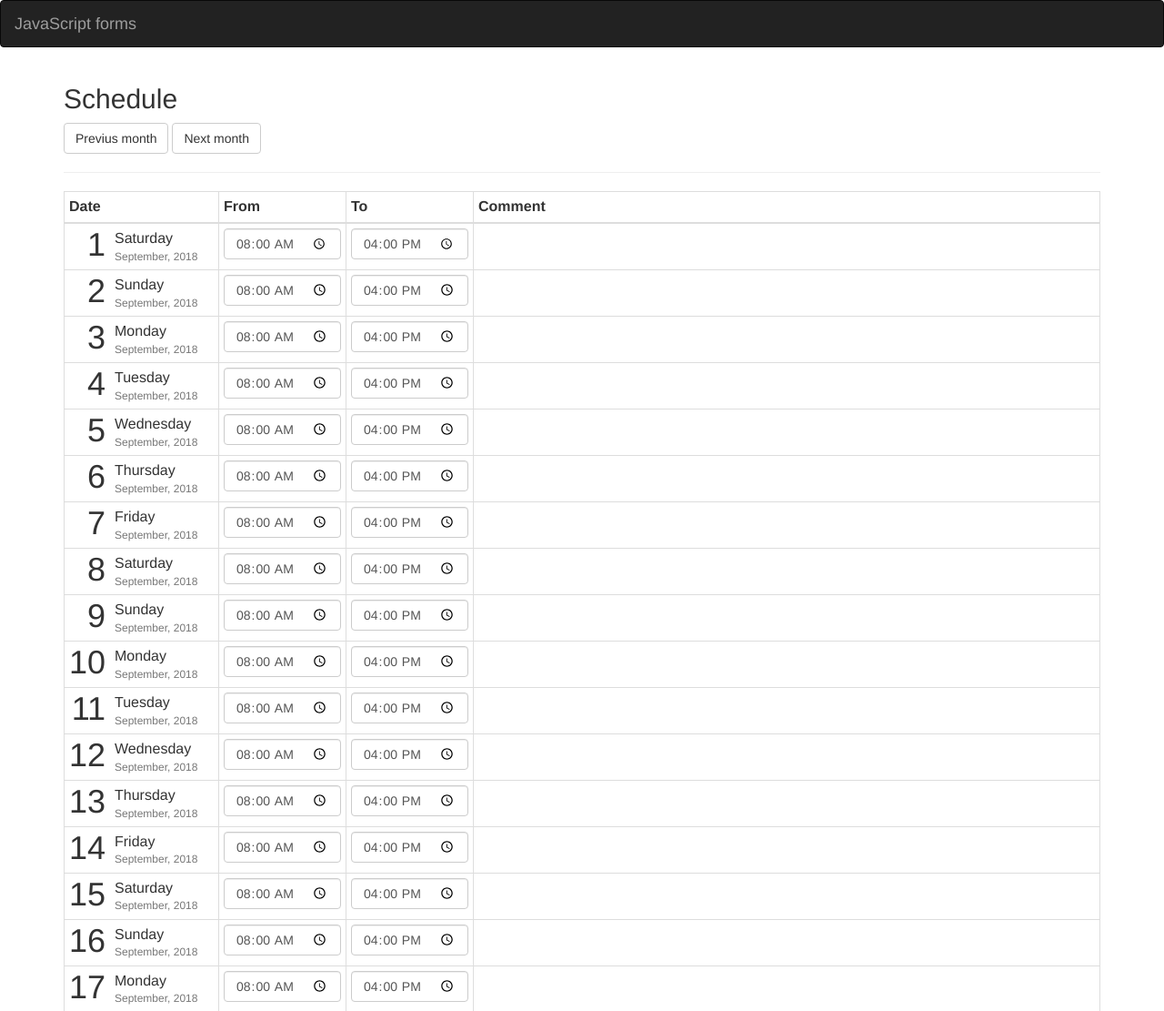
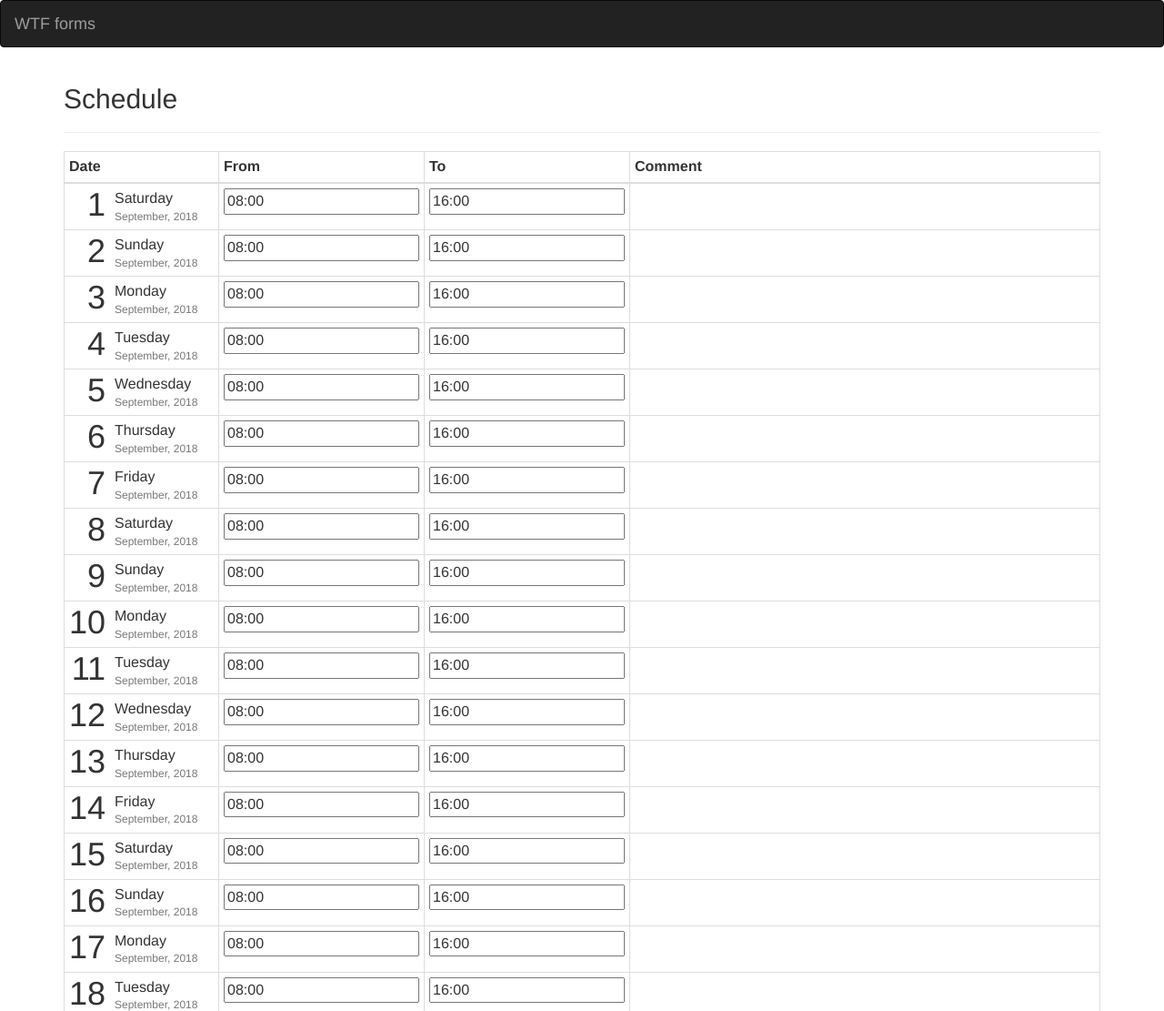
Before and after one commit to cmiacz/jquery-form, a Flask app: page / in a window 1280 px wide. Shown: the top 1111 px of the page at 91% size. Run offline with Flask 2, Linux system fonts and the light colour scheme; some libraries are stand-ins or nearby versions.

Commit message:
Implementation changed to WTF forms

```diff
--- a/app.py
+++ b/app.py
@@ -1,33 +1,64 @@
 # -*- coding: utf-8 -*-
 import datetime
-from dateutil import relativedelta
 from calendar import monthrange
 from flask import Flask, request, render_template
+
+from flask_wtf import FlaskForm
+from wtforms import FieldList, FormField, HiddenField, DateTimeField
 
 
 app = Flask(__name__)
 app.config["DEBUG"] = True
+app.config["WTF_CSRF_ENABLED"] = False
 
 
-def get_dates(month):
+def get_month_dates():
+    try:
+        month = datetime.datetime.strptime(request.args.get("month"), "%Y.%m")
+    except (TypeError, ValueError):
+        month = datetime.datetime.today()
+
     last = monthrange(month.year, month.month)[1]
     for day in range(1, last + 1):
         yield datetime.date(month.year, month.month, day)
 
 
-@app.route("/")
+class HiddenDateField(HiddenField):
+
+    def process_formdata(self, valuelist):
+        print(valuelist)
+        self.data = datetime.datetime.strptime(valuelist[0], "%Y-%m-%d")
+        print(self.data)
+
+
+class TimeEntryForm(FlaskForm):
+
+    date = HiddenDateField("date")
+    time_from = DateTimeField("from", format="%H:%M")
+    time_to = DateTimeField("to", format="%H:%M")
+
+
+class ScheduleForm(FlaskForm):
+
+    time_entries = FieldList(FormField(TimeEntryForm))
+
+
+@app.route("/", methods=["GET", "POST"])
 def root():
-    try:
-        current_month = datetime.datetime.strptime(request.args.get("month"), "%Y.%m")
-    except (TypeError, ValueError):
-        current_month = datetime.datetime.today()
+    form = ScheduleForm()
+    if request.method == 'POST':
+        if form.validate_on_submit():
+            for time_entry in form.data["time_entries"]:
+                print("{date}: {time_from} - {time_to}".format(**time_entry))
+    else:
+        for date in get_month_dates():
+            form.time_entries.append_entry({
+                "date": date,
+                "time_from": datetime.time(hour=8),
+                "time_to": datetime.time(hour=16)
+            })
 
-    return render_template(
-        "index.html",
-        dates=get_dates(current_month),
-        prev_month=current_month - relativedelta.relativedelta(months=1),
-        next_month=current_month + relativedelta.relativedelta(months=1),
-    )
+    return render_template("index.html", form=form)
 
 
 @app.route("/<path:path>")
@@ -35,13 +66,5 @@ def static_proxy(path):
     return app.send_static_file(path)
 
 
-@app.route('/schedule', methods=['POST'])
-def transcribe():
-    data = request.json
-    for date, time in data.items():
-        print("{}: {} - {}".format(date, time["from"], time["to"]))
-    return "OK"
-
-
 if __name__ == "__main__":
     app.run()
--- a/static/js/app.js
+++ /dev/null
@@ -1,28 +0,0 @@
-function getFormData() {
-    var data = {};
-    $("tr.time-entry").each(function() {
-        var date = $(this).find("input[name='date']").val();
-        var timeFrom = $(this).find("input[name='time-from']").val();
-        var timeTo = $(this).find("input[name='time-to']").val();
-        data[date] = {"from": timeFrom, "to": timeTo}
-        console.log(date);
-    });
-    return data;
-}
-
-
-$(document).ready(function() {
-    $("form").submit(function(e){
-        var form = $(this);
-        $.ajax({
-            url   : form.attr("action"),
-            type  : form.attr("method"),
-            contentType: 'application/json;charset=UTF-8',
-            data  : JSON.stringify(getFormData()),
-            success: function(response){
-                alert(response);
-            }
-        });
-        return false;
-     });
-});
--- a/templates/index.html
+++ b/templates/index.html
@@ -1,29 +1,26 @@
 <html>
 <head>
   <meta http-equiv="Content-Type" content="text/html; charset=UTF-8">
-  <title>JavaScript forms</title>
+  <title>WTF forms</title>
   <link href="css/bootstrap.min.css" rel="stylesheet">
   <link href="css/app.css" rel="stylesheet">
   <script src="js/jquery.js"></script>
   <script src="js/bootstrap.min.js"></script>
-  <script src="js/app.js"></script>
 </head>
 <body>
 
   <nav class="navbar navbar-inverse">
     <div class="navbar-header">
-      <a class="navbar-brand" href="#">JavaScript forms</a>
+      <a class="navbar-brand" href="#">WTF forms</a>
     </div>
   </nav>
 
   <div class="container">
 
     <h2>Schedule</h2>
-    <a href="/?month={{ prev_month.strftime("%Y.%m") }}" class="btn btn-default">Previus month</a>
-    <a href="/?month={{ next_month.strftime("%Y.%m") }}" class="btn btn-default">Next month</a>
     <hr />
 
-    <form method="post" action="/schedule">
+    <form method="post" action="/">
 
       <div class="schedule">
         <div class="table-responsive">
@@ -37,19 +34,20 @@
               </tr>
             </thead>
             <tbody>
-              {% for date in dates %}
+              {% for time_entry in form.time_entries %}
               <tr class="time-entry">
                 <td class="schedule-date" class="active" rowspan="1">
+                  {% set date = time_entry.form.date.data -%}
                   <div class="dayofmonth">{{ date.day }}</div>
                   <div class="dayofweek">{{ date.strftime("%A") }}</div>
                   <div class="shortdate text-muted">{{ date.strftime("%B") }}, {{ date.year }}</div>
-                  <input name="date" type="hidden" class="form-control" value="{{ date.strftime("%Y-%m-%d") }}">
+                  {{ time_entry.form.date() }}
                 </td>
                 <td class="schedule-time">
-                  <input name="time-from" type="time" class="form-control" value="08:00">
+                  {{ time_entry.form.time_from() }}
                 </td>
                 <td class="schedule-time">
-                  <input name="time-to" type="time" class="form-control time-to" value="16:00">
+                  {{ time_entry.form.time_to() }}
                 </td>
                 <td class="schedule-comment">
                 </td>
```
